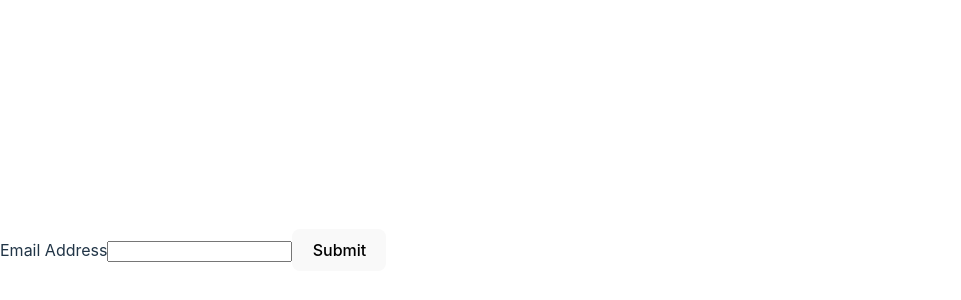
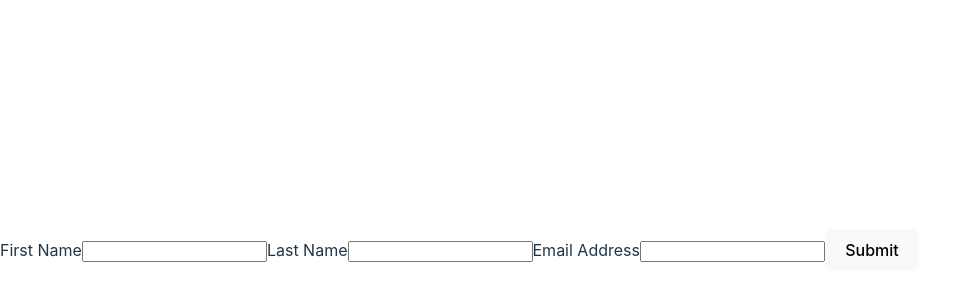
Before and after one commit to asidelnik/react-formik-form-validation, a React (Vite) app: page / in a window 1280 px wide. Shown: the part 150-450 px from the top of the page, without its empty margins (0-961 px from the left). Built offline with nearby package versions, Linux system fonts and the light colour scheme.

Commit message:
Form - added fields: firstName & lastName

```diff
--- a/src/App.jsx
+++ b/src/App.jsx
@@ -9,13 +9,34 @@
 
 function FormValidation() {
     const formik = useFormik({
-      initialValues: { email: "" },
+      initialValues: {
+        firstName: "",
+        lastName: "",
+        email: "",
+      },
       onSubmit: (values) => {
         alert(JSON.stringify(values, null, 2));
       },
     });
     return (
       <form onSubmit={formik.handleSubmit}>
+        <label htmlFor="firstName">First Name</label>
+        <input
+          id="firstName"
+          name="firstName"
+          type="text"
+          onChange={formik.handleChange}
+          value={formik.values.firstName}
+        />
+
+        <label htmlFor="lastName">Last Name</label>
+        <input
+          id="lastName"
+          name="lastName"
+          type="text"
+          onChange={formik.handleChange}
+          value={formik.values.lastName}
+        />
         <label htmlFor="email">Email Address</label>
         <input
           id="email"
```
